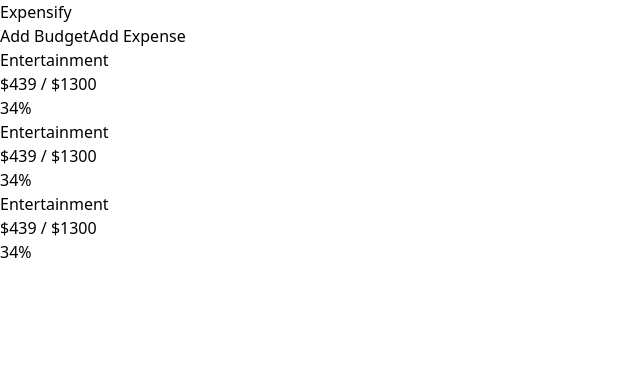
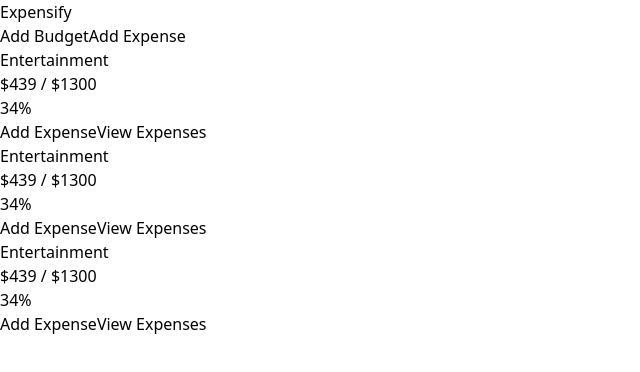
Before and after one commit to Divici/expensify, a React (Create React App) app: page / in a window 1280 px wide. Shown: the top 372 px of the page, without its empty margins (0-640 px from the left). Built offline with nearby package versions, Linux system fonts and the light colour scheme; what @material-tailwind/react would draw is missing.

Commit message:
feature-BudgetCard-layout finished

```diff
--- a/src/components/BudgetCard.js
+++ b/src/components/BudgetCard.js
@@ -15,12 +15,17 @@
             </div>
         </div>
 
-        <div className="h-4 ">
-            <Progress value={progressPercent} label={`${progressPercent < 10 ? '' : ' '}`} color={`${progressPercent > 70 ? 'red' : 'blue'}`} className="h-6 my-2 bg-txt-grey" />
+        <div className="mb-4">
+            <Progress value={progressPercent} label={`${progressPercent < 10 ? '' : ' '}`} color={`${progressPercent > 70 ? 'red' : 'light-blue'}`} className="h-6 bg-txt-grey" />
         </div>
 
-        <div className="tasks">
-
+        <div className="flex justify-between">
+            <button className="py-2 px-6 border-none outline-none cursor-pointer text-txt-wht bg-blue-brt hover:bg-txt-wht hover:text-blue-brt  transition ease-in-out duration-200 rounded-xl text-xs">
+                Add Expense
+            </button>
+            <button className="py-2 px-6 border-none outline-none cursor-pointer text-txt-wht bg-blue-brt hover:bg-txt-wht hover:text-blue-brt  transition ease-in-out duration-200 rounded-xl text-xs">
+                View Expenses
+            </button>
         </div>
     </div>
   )
--- a/tailwind.config.js
+++ b/tailwind.config.js
@@ -24,7 +24,11 @@
       'contrast': '#595968',
       'txt-grey': '#bababf',
     },
-    extend: {},
+    extend: {
+      colors: {
+        'blue-brt': '#5986f2',
+      }
+    },
   },
   plugins: [],
 })
```
